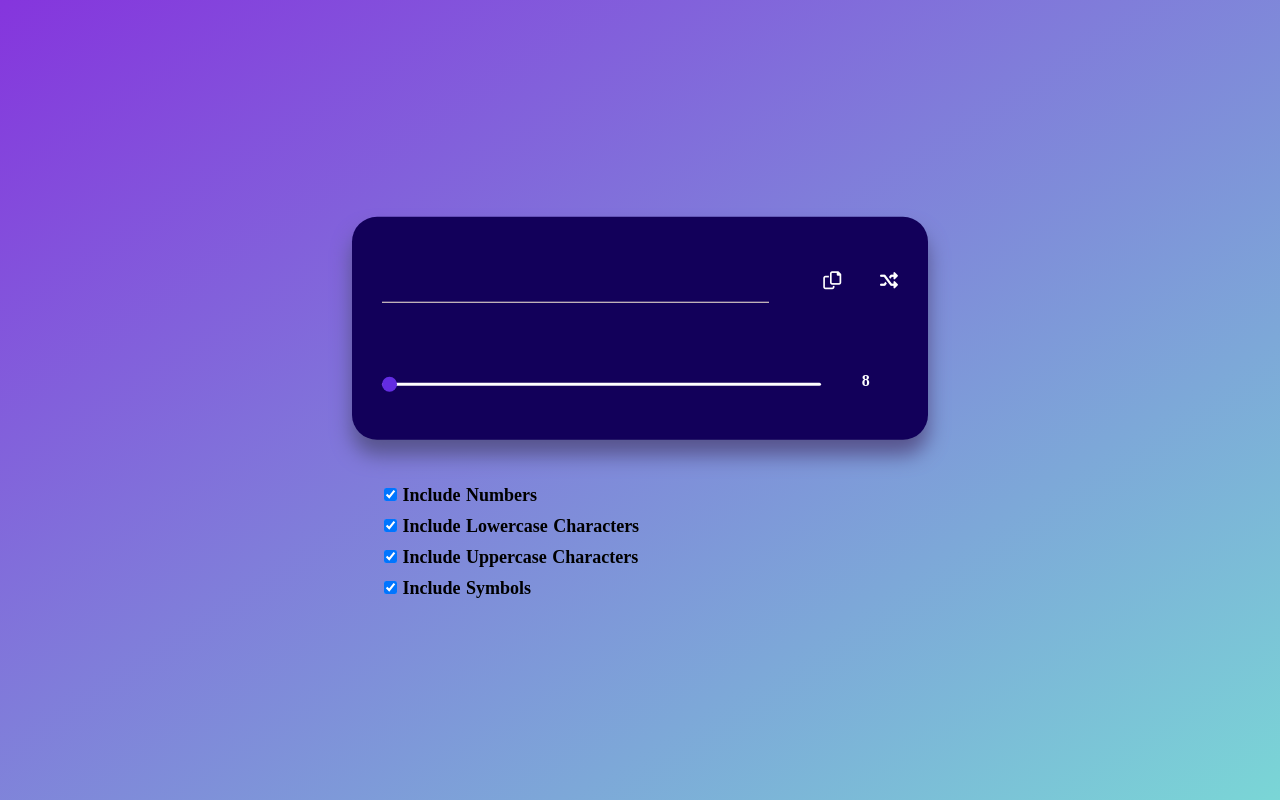
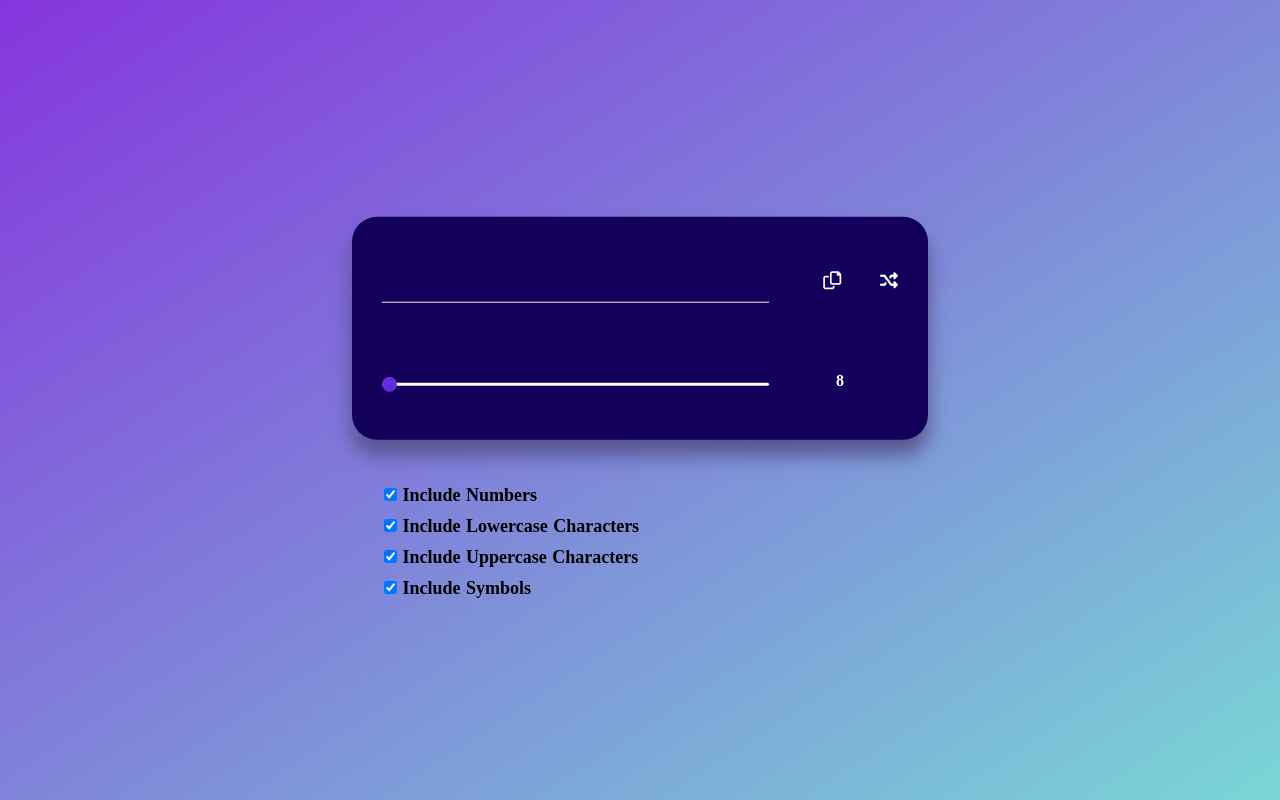
Before and after one commit to lkokes/password-generator, a plain HTML site: page index.html in a window 1280 px wide. Drawn offline with Linux system fonts and the light colour scheme.

Commit message:
Change width of input type range

```diff
--- a/style.css
+++ b/style.css
@@ -51,7 +51,7 @@ button {
 
 input[type="range"] {
   -webkit-appearance: none;
-  width: 85%;
+  width: 75%;
   margin-top: 80px;
   height: 2.5px;
   background-color: #fff;
@@ -70,7 +70,7 @@ input[type="range"]::-webkit-slider-thumb {
 h3 {
   font-family: serif;
   display: inline-block;
-  width: 10%;
+  width: 20%;
   color: white;
   text-align: center;
   padding: 5px 0;
```
